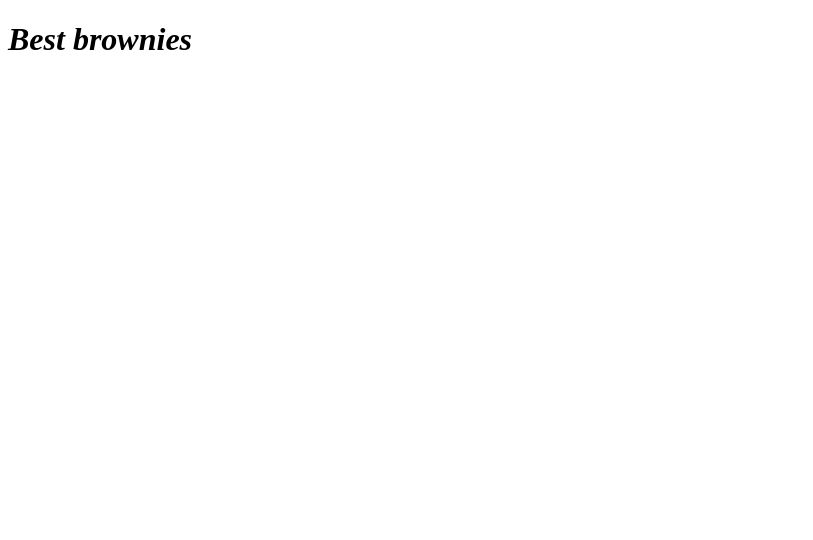
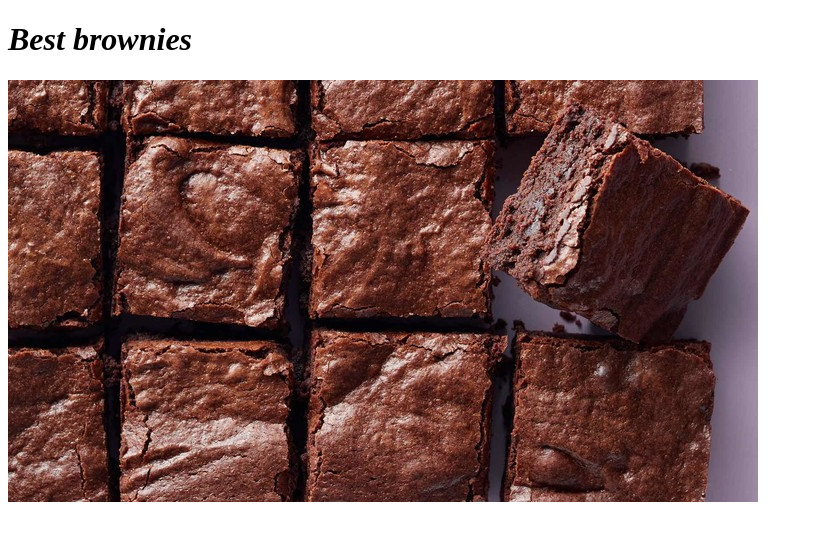
Before and after one commit to Blagoobrazova/odin-recipes, a plain HTML site: page recipes/bestbrownies.html in a window 1280 px wide. Shown: the whole page, without its empty margins (0-813 px from the left). Drawn offline with Linux system fonts and the light colour scheme.

Commit message:
Add brownies image

```diff
--- a/recipes/bestbrownies.html
+++ b/recipes/bestbrownies.html
@@ -8,7 +8,7 @@
 
 <body>
     <h1><em>Best brownies</em></h1>
-
+    <img src="images/brownies.jpg" alt="Brownies">
 </body>
 
 </html>
```
Also changed, not shown: recipes/images/brownies.jpg (added).
